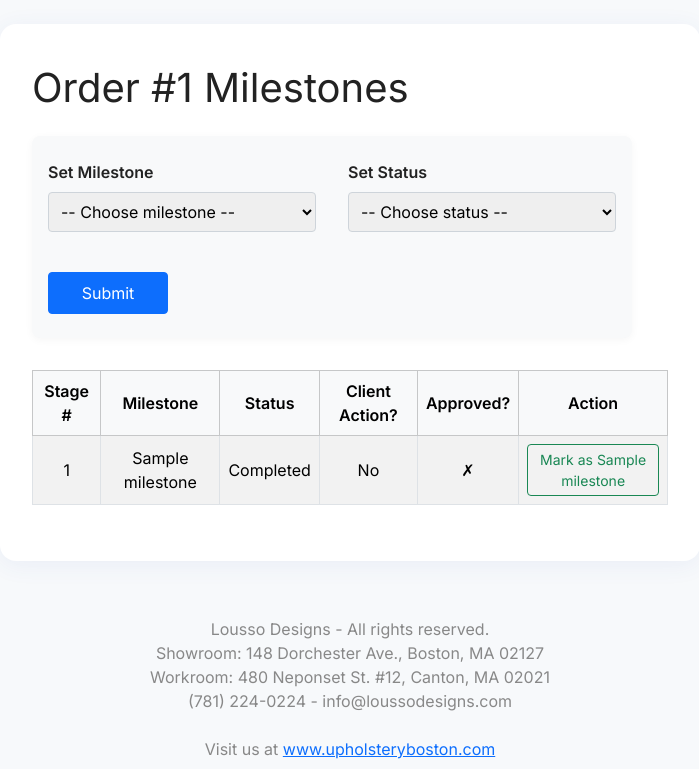
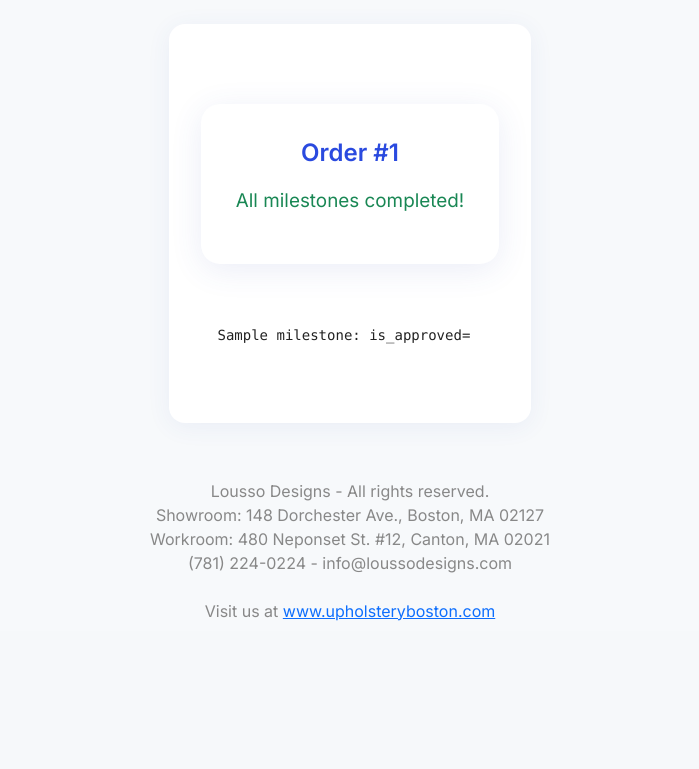
Before and after one commit to resendest/OPTS_Furniture_Upholstery, a Flask app: template templates/scan.html in a window 1280 px wide. Shown: the part 308-1077 px from the top of the page, without its empty margins (290-989 px from the left). After the commit the page ends 929 px from the top, so only its background shows below. Run offline with Flask 2, Linux system fonts and the light colour scheme; the template is opened without the code that fills it: most values are stand-ins (such as "Sample title", 1, 10 or a date in 2020).

Commit message:
scan page updates, venv clarification

```diff
--- a/app.py
+++ b/app.py
@@ -1,6 +1,10 @@
+import sys, os
+sys.path.append(os.path.dirname(os.path.abspath(__file__)))
+
 import os
 import secrets
 from datetime import datetime
+
 
 from flask import (
     Flask, request, render_template,
@@ -16,6 +20,7 @@ from backend.shop_routes import shop_bp
 from backend.email_utils import init_mail
 
 from werkzeug.security import generate_password_hash, check_password_hash
+from functools import wraps
 
 # Load environment variables
 load_dotenv()
@@ -246,6 +251,7 @@ def register():
                 (pw_hash, datetime.utcnow(), cust["customer_id"])
             )
             session["customer_id"] = cust["customer_id"]
+            session["user_id"] = cust["customer_id"]  # or whatever your user ID field is
             flash("Registration complete! Welcome.", "success")
             return redirect(url_for("client_dashboard"))
         # now send directly to the status page
@@ -266,6 +272,7 @@ def login():
         )
         if rows and rows[0]["password_hash"] and check_password_hash(rows[0]["password_hash"], pw):
             session["customer_id"] = rows[0]["customer_id"]
+            session["user_id"] = rows[0]["customer_id"]  # or whatever your user ID field is
             session["is_staff"] = bool(rows[0].get("is_staff", False))
             if session["is_staff"]:
                 return redirect(url_for("portal"))
@@ -277,6 +284,7 @@ def login():
 @app.route("/logout")
 def logout():
     session.pop("customer_id", None)
+    session.pop("user_id", None)
     session.pop("is_staff", None)
     flash("You have been logged out.", "info")
     return redirect(url_for("home"))
@@ -445,9 +453,21 @@ def add_staff():
         return redirect(url_for("portal"))
     return render_template("add_staff.html")
 
-@app.route("/scan/<int:order_id>", methods=["GET", "POST"])
-def scan(order_id):
-    # ... your authentication logic ...
+from flask import redirect, url_for, session, flash
+
+
+def login_required(f):
+    @wraps(f)
+    def decorated_function(*args, **kwargs):
+        if "user_id" not in session:
+            flash("Please log in to access this page.", "warning")
+            return redirect(url_for("login"))
+        return f(*args, **kwargs)
+    return decorated_function
+
+@app.route("/scan/<int:order_id>", methods=["GET"])
+@login_required
+def scan_view(order_id):
     milestones = execute(
         "SELECT milestone_id, milestone_name, stage_number, status, is_client_action, is_approved "
         "FROM order_milestones WHERE order_id = %s ORDER BY stage_number",
--- a/backend/db.py
+++ b/backend/db.py
@@ -1,5 +1,3 @@
-# backend/db.py
-
 import os
 import logging
 from dotenv import load_dotenv
--- a/templates/scan.html
+++ b/templates/scan.html
@@ -4,150 +4,109 @@
 
 {% block extra_head %}
 <style>
-    .table-wrapper {
-      overflow-x: auto;
-      margin-top: 1.5rem;
+  .scan-card {
+    max-width: 420px;
+    margin: 2.5rem auto;
+    background: #fff;
+    border-radius: 1.2rem;
+    box-shadow: 0 6px 32px rgba(60,80,180,0.10);
+    padding: 2.2rem 2.2rem 1.5rem 2.2rem;
+    text-align: center;
   }
-    .scan-form {
-      display: flex;
-      flex-wrap: wrap;
-      gap: 1rem 2rem;
-      align-items: flex-end;
-      margin-bottom: 2rem;
-      background: #f8f9fa;
-      padding: 1.5rem 1rem;
-      border-radius: 8px;
-      box-shadow: 0 2px 8px rgba(0,0,0,0.04);
-      max-width: 600px;
+  .scan-card h2 {
+    font-size: 1.5rem;
+    font-weight: 700;
+    color: #2a4adf;
+    margin-bottom: 1.2rem;
   }
-    .scan-form-group {
-      flex: 1 1 220px;
-      min-width: 220px;
-      display: flex;
-      flex-direction: column;
-      gap: 0.25rem;
+  .scan-card .current {
+    font-size: 1.18rem;
+    margin-bottom: 1.5rem;
+    color: #222;
   }
-    .scan-form label {
-      font-weight: 600;
-      margin-bottom: 0.25rem;
+  .scan-card .form-select,
+  .scan-card .btn {
+    font-size: 1.1rem;
+    margin-bottom: 1rem;
   }
-    .scan-form select {
-      padding: 0.5rem;
-      font-size: 1rem;
-      border-radius: 4px;
-      border: 1px solid #ced4da;
-      min-width: 220px;
-      max-width: 100%;
-      box-sizing: border-box;
+  .scan-card .btn {
+    min-width: 140px;
+    border-radius: 6px;
   }
-    .scan-form button {
-      min-width: 120px;
-      height: 42px;
-      margin-top: 1.5rem;
-    }
-    @media (max-width: 600px) {
-      .scan-form {
-        flex-direction: column;
-        gap: 1rem;
-        padding: 1rem 0.5rem;
-      }
-      .scan-form-group {
-        min-width: 0;
-      }
-    }
-    .table th, .table td {
-      text-align: center;
-      vertical-align: middle;
+  .scan-card .alert {
+    margin-top: 1rem;
   }
 </style>
 {% endblock %}
 
 {% block content %}
-  <h1 class="mb-4">Order #{{ order_id }} Milestones</h1>
+<div class="scan-card">
+  <h2>Order #{{ order_id }}</h2>
+  <div class="current">
+    {% set ns = namespace(next_milestone=None) %}
+    {% for m in milestones %}
+      {% if (m.is_approved == false or m.is_approved == 0) and not ns.next_milestone %}
+        {% set ns.next_milestone = m %}
+      {% endif %}
+    {% endfor %}
+    {% if ns.next_milestone %}
+      {% set idx = milestones.index(ns.next_milestone) %}
+      {% if idx > 0 %}
+        {% set current = milestones[idx-1] %}
+        This order is in <strong>{{ current.milestone_name }}</strong>
+      {% else %}
+        This order has <strong>not started</strong>
+      {% endif %}
+    {% else %}
+      <span class="text-success">All milestones completed!</span>
+    {% endif %}
+  </div>
 
-  <form class="scan-form" onsubmit="submitMilestone(event)">
-    <div class="scan-form-group">
-      <label for="milestoneSelect">Set Milestone</label>
-      <select id="milestoneSelect" required>
-        <option value="" disabled selected>-- Choose milestone --</option>
-        {% for m in milestones %}
-          <option value="{{ m.milestone_id }}">{{ m.milestone_name }}</option>
-        {% endfor %}
+  {% if ns.next_milestone %}
+    <form id="milestoneForm" onsubmit="submitMilestone(event)">
+      <input type="hidden" id="milestoneId" value="{{ ns.next_milestone.milestone_id }}">
+      <div class="mb-3">
+        <label for="statusSelect" class="form-label">Update to next milestone:</label>
+        <select id="statusSelect" class="form-select" required>
+          <option value="" disabled selected>-- Choose status --</option>
+          <option value="Started">Started</option>
+          <option value="Completed">Completed</option>
         </select>
       </div>
-    <div class="scan-form-group">
-      <label for="statusSelect">Set Status</label>
-      <select id="statusSelect" required>
-        <option value="" disabled selected>-- Choose status --</option>
-        <option value="Not Started">Not Started</option>
-        <option value="In Progress">In Progress</option>
-        <option value="Completed">Completed</option>
-        <option value="Approved">Approved</option>
-      </select>
+      <button type="submit" class="btn btn-primary">Submit</button>
+    </form>
+    <div id="confirmation" class="alert alert-success d-none">Milestone updated!</div>
+  {% endif %}
 </div>
-    <button type="submit" class="btn btn-primary" style="border-radius: 4px;">Submit</button>
-  </form>
 
-  <div class="table-wrapper">
-    <table class="table table-bordered table-striped">
-      <thead class="table-light">
-        <tr>
-          <th>Stage #</th>
-          <th>Milestone</th>
-          <th>Status</th>
-          <th>Client Action?</th>
-          <th>Approved?</th>
-          <th>Action</th>
-        </tr>
-      </thead>
-      <tbody>
+<pre>
 {% for m in milestones %}
-          <tr>
-            <td>{{ m.stage_number if m.stage_number is defined else loop.index }}</td>
-            <td>{{ m.milestone_name }}</td>
-            <td>{{ m.status or "Not Started" }}</td>
-            <td>{{ "Yes" if m.is_client_action else "No" }}</td>
-            <td>{{ "✓" if m.is_approved else "✗" }}</td>
-            <td>
-              {% if not m.is_approved %}
-                <button
-                  type="button"
-                  class="btn btn-outline-success btn-sm"
-                  onclick="updateMilestone('{{ m.milestone_id }}', '{{ m.milestone_name }}')"
-                >Mark as {{ m.milestone_name }}</button>
-              {% else %}
-                <em>Done</em>
-              {% endif %}
-            </td>
-          </tr>
+  {{ m.milestone_name }}: is_approved={{ m.is_approved }}
 {% endfor %}
-      </tbody>
-    </table>
-  </div>
+</pre>
 
 <script>
 function submitMilestone(event) {
   event.preventDefault();
-      const milestoneId = document.getElementById('milestoneSelect').value;
+  const milestoneId = document.getElementById('milestoneId').value;
   const status = document.getElementById('statusSelect').value;
   if (!milestoneId || !status) return;
-      updateMilestone(milestoneId, status);
-    }
-
-    function updateMilestone(milestoneId, status) {
-      fetch("/scan/{{ order_id }}", {
+  fetch("{{ url_for('shop.scan_update', order_id=order_id) }}", {
     method: "POST",
     headers: { "Content-Type": "application/json" },
     body: JSON.stringify({ milestone_id: milestoneId, status: status })
   })
-      .then(function(response) {
-        return response.json();
+  .then(response => response.json().then(data => ({status: response.status, body: data})))
+  .then(({status, body}) => {
+    if (status === 201 && body.message === "OK") {
+      document.getElementById('confirmation').classList.remove('d-none');
+      setTimeout(() => window.location.reload(), 1200);
+    } else {
+      alert(body.error || "Error updating milestone.");
+    }
   })
-      .then(function(data) {
-        window.location.reload();
-      })
-      .catch(function(error) {
-        console.error("Error:", error);
+  .catch(err => {
+    alert("Network or server error.");
   });
 }
 </script>
```
Also changed, not shown: backend/shop_routes.py (+18 -4 lines). Lines whose indentation alone changed are shown as unchanged.
